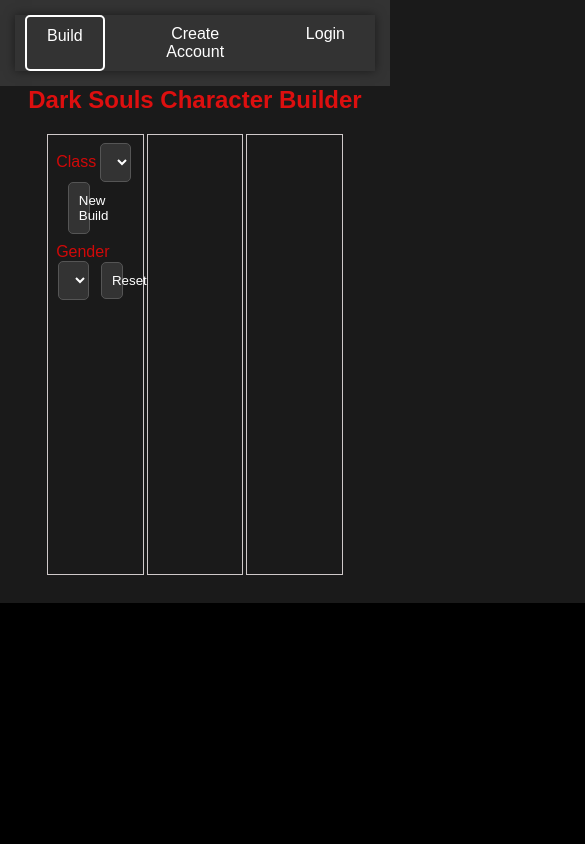
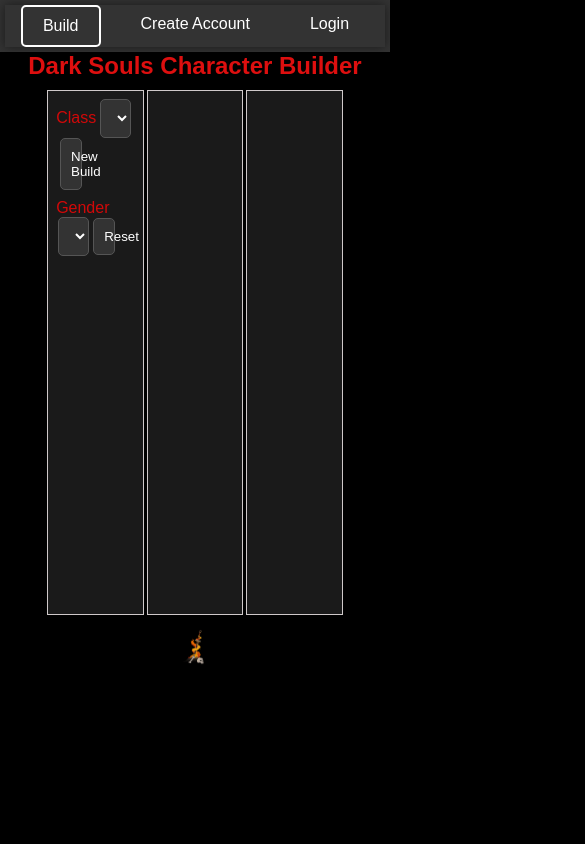
Before and after one commit to brandonbjs/dark-souls-character-builder, a React (Create React App) app in the folder souls-builder-app/: page / in a window 390 px wide. Shown: the top 844 px of the page, 585 px wide, since content can reach past the window. Built offline with nearby package versions, Linux system fonts and the light colour scheme.

Commit message:
Made the styling more responsive for smaller screens and larger screens alike.

```diff
--- a/souls-builder-app/src/App.css
+++ b/souls-builder-app/src/App.css
@@ -12,7 +12,7 @@
 
 /* Apply a background color to the entire body */
 body {
-  background-color: #1a1a1a;
+  background-color: #000000;
   font-family: 'Arial', sans-serif;
 }
 
@@ -20,7 +20,7 @@
 /*============================= Style the navigation bar ==============================*/
 .navigationBar {
   background-color: #333;
-  padding: 15px;
+  padding: 5px;
   text-align: center;
 }
 
@@ -63,7 +63,7 @@
   display: flex;
   grid-template-columns: 1fr 1fr 1fr; /* Three columns */
   gap: 3px; /* Adjust the gap between grid items */
-  padding: 20px;
+  padding: 10px;
   justify-content: center;
 }
 
@@ -71,7 +71,8 @@
 .stats-grid,
 .items-grid {
   border: 1px solid rgb(207, 201, 202);
-  height: 50vh;
+  background-color: #1a1a1a;
+  height: 60vh;
   width: 20vw;
   text-align: left;
   padding: 1vh;
@@ -105,7 +106,7 @@
   width: 25%;
   padding: 10px;
   border-radius: 5px;
-  margin-left: 3vw;
+  margin-left: 1vw;
   background-color: #333; /* Dark background color */
   color: #fff; /* White text color */
   border: 1px solid #555; /* Dark border */
@@ -130,7 +131,6 @@
 
 /*============================= Style the bonfire ==============================*/
 
-.bonfire {
-  margin-top: 1vh;
-}
+
+
 /*==============================================================================*/
--- a/souls-builder-app/src/App.js
+++ b/souls-builder-app/src/App.js
@@ -22,7 +22,9 @@
         <div className='bonfire'>
           <img src="/Dark-Souls-Character-Builder-gh-pages/images/dark-souls-bonfire.gif"
             alt="Animated Bonfire by tRoedder (@https://trmrddr.tumblr.com/)"
-            style={{ display: 'block', margin: 'auto' }} />
+            style={{ display: 'block', margin: 'auto' }}
+            width="20%"
+            height="10%"/>
         </div>
 
       </div>
```
